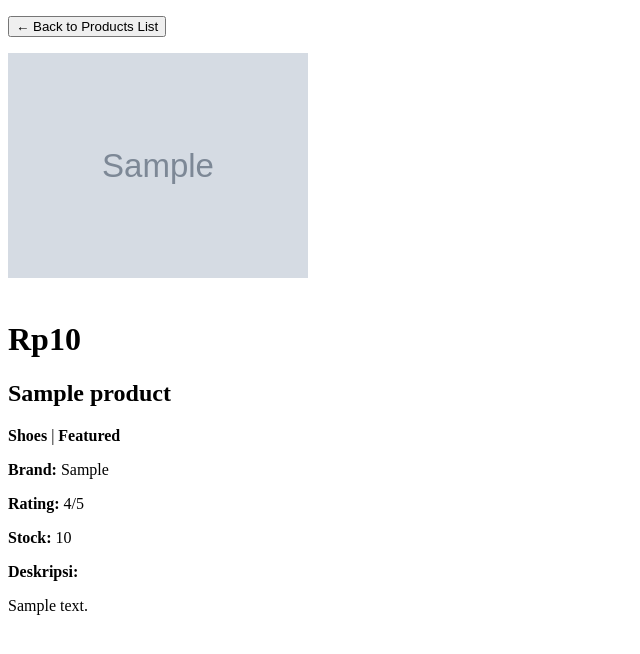
After one commit to amelia-juliawati/football-shop, a Django app: page /products/00000000-0000-0000-0000-000000000001/ in a window 1280 px wide. The commit adds this page. Shown: the top 654 px of the page, without its empty margins (0-640 px from the left). Run offline with Django 5.2, Linux system fonts and the light colour scheme; tables that the repository leaves empty hold one stand-in row (values such as "Sample post"); grey boxes marked "Sample" are stand-in pictures.

Commit message:
Menyelesaikan tugas 3

```diff
--- a/football_shop/settings.py
+++ b/football_shop/settings.py
@@ -33,6 +33,9 @@ DEBUG = True
 
 ALLOWED_HOSTS = ["localhost", "127.0.0.1", "amelia-juliawati-footballshop.pbp.cs.ui.ac.id"]
 
+CSRF_TRUSTED_ORIGINS = [
+    "https://amelia-juliawati-footballshop.pbp.cs.ui.ac.id"
+]
 
 # Application definition
 
@@ -61,7 +64,7 @@ ROOT_URLCONF = 'football_shop.urls'
 TEMPLATES = [
     {
         'BACKEND': 'django.template.backends.django.DjangoTemplates',
-        'DIRS': [],
+        'DIRS': [BASE_DIR / 'templates'],
         'APP_DIRS': True,
         'OPTIONS': {
             'context_processors': [
--- a/main/models.py
+++ b/main/models.py
@@ -1,3 +1,4 @@
+import uuid
 from django.db import models
 
 class Product(models.Model):
@@ -11,6 +12,7 @@ class Product(models.Model):
         ('hand gloves', 'Hand Gloves')
     ]
 
+    id = models.UUIDField(primary_key = True, default=uuid.uuid4, editable=False)
     name = models.CharField(max_length=100)
     price = models.IntegerField()
     description = models.TextField()
--- /dev/null
+++ b/main/templates/products_detail.html
@@ -0,0 +1,25 @@
+{% extends 'base.html' %}
+{% block content %}
+<p><a href="{% url 'main:show_main' %}"><button>← Back to Products List</button></a></p>
+
+{% if products.thumbnail %}
+<img src="{{ products.thumbnail }}" alt="Products Photo" width="300">
+<br /><br />
+{% endif %}
+
+<h1>Rp{{ products.price }}</h1>
+<h2><b>{{ products.name }}</b></h2>
+
+<p><b>{{ products.get_category_display }}</b>
+    {% if products.is_featured %} | <b>Featured</b>{% endif %} </p>
+
+<p><b>Brand: </b>{{ products.brand }}</p>
+
+{% if products.rating %}<p><b>Rating: </b>{{products.rating }}/5</p>{% endif %}
+
+<p><b>Stock: </b>{{ products.stock }}</p>
+
+<p><b>Deskripsi:</b></p>
+<p>{{ products.description }}</p>
+
+{% endblock content %}
--- a/main/urls.py
+++ b/main/urls.py
@@ -1,8 +1,13 @@
 from django.urls import path
-from main.views import show_main
-
+from main.views import show_main, create_products, show_products, show_xml, show_json, show_xml_by_id, show_json_by_id
 app_name = 'main'
 
 urlpatterns = [
     path('', show_main, name='show_main'),
+    path('create-products/', create_products, name='create_products'),
+    path('products/<str:id>/', show_products, name='show_products'),
+    path('xml/', show_xml, name='show_xml'),
+    path('json/', show_json, name='show_json'),
+    path('xml/<str:products_id>/', show_xml_by_id, name='show_xml_by_id'),
+    path('json/<str:products_id>/', show_json_by_id, name='show_json_by_id'),
 ]
--- a/main/views.py
+++ b/main/views.py
@@ -1,11 +1,59 @@
-from django.shortcuts import render
+from django.http import HttpResponse
+from django.core import serializers
+from django.shortcuts import render, redirect, get_object_or_404
+from main.forms import ProductForm
+from main.models import Product
 
 def show_main(request):
+    products_list = Product.objects.all()
+
     context = {
         'nama_toko' : 'Turboa Shop',
         'nama': 'Amelia Juliawati',
         'npm' : '2406414076',
         'kelas' : 'PBP A',
+        'products_list' : products_list
     }
 
     return render(request, "main.html", context)
+
+def create_products(request):
+    form = ProductForm(request.POST or None)
+    if form.is_valid() and request.method == "POST":
+        form.save()
+        return redirect('main:show_main')
+    context = {'form': form}
+    return render(request, "create_products.html", context)
+
+def show_products(request, id):
+    products = get_object_or_404(Product, pk = id)
+    context = {
+        'products': products
+    }
+    return render(request, "products_detail.html", context)
+
+def show_xml(request):
+     products_list = Product.objects.all()
+     xml_data = serializers.serialize("xml", products_list)
+     return HttpResponse(xml_data, content_type="application/xml")
+
+def show_json(request):
+    product_list = Product.objects.all()
+    json_data = serializers.serialize("json", product_list)
+    return HttpResponse(json_data, content_type="application/json")
+
+def show_xml_by_id(request, products_id):
+    try:
+        products_item = Product.objects.filter(pk=products_id)
+        xml_data = serializers.serialize("xml", products_item)
+        return HttpResponse(xml_data, content_type="application/xml")
+    except Product.DoesNotExist:
+       return HttpResponse(status=404)
+
+def show_json_by_id(request, products_id):
+    try:
+        products_item = Product.objects.get(pk=products_id)
+        json_data = serializers.serialize("json", [products_item])
+        return HttpResponse(json_data, content_type="application/json")
+    except Product.DoesNotExist:
+        return HttpResponse(status=404)
--- /dev/null
+++ b/templates/base.html
@@ -0,0 +1,13 @@
+{% load static %}
+<!DOCTYPE html>
+<html lang="en">
+<head>
+    <meta charset="UTF-8" />
+    <meta name="viewport" content="width=device-width, initial-scale=1.0" />
+    {% block meta %} {% endblock meta %}
+</head>
+
+<body>
+    {% block content %} {% endblock content %}
+</body>
+</html>
```
Also changed, not shown: main/forms.py (added, +7 -0 lines), main/templates/create_products.html (added, +17 -0 lines), main/templates/main.html (+41 -0 lines), README.md, image-1.png (added), image-2.png (added), image-3.png (added), image.png (added), main/migrations/0003_alter_product_id.py (added).
